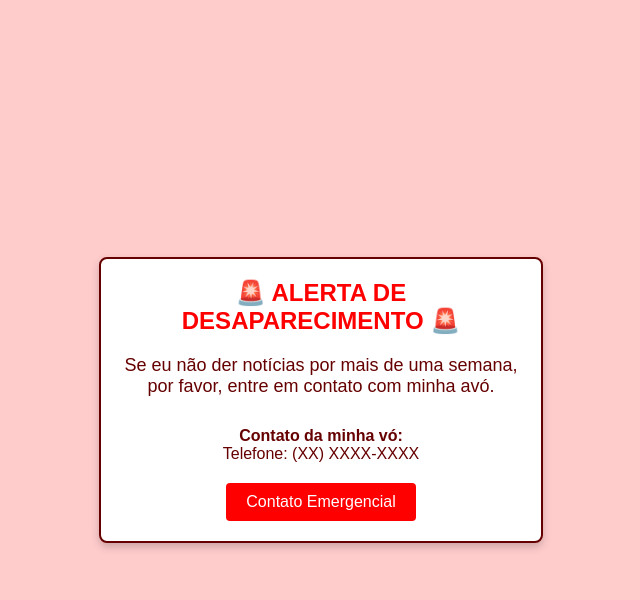
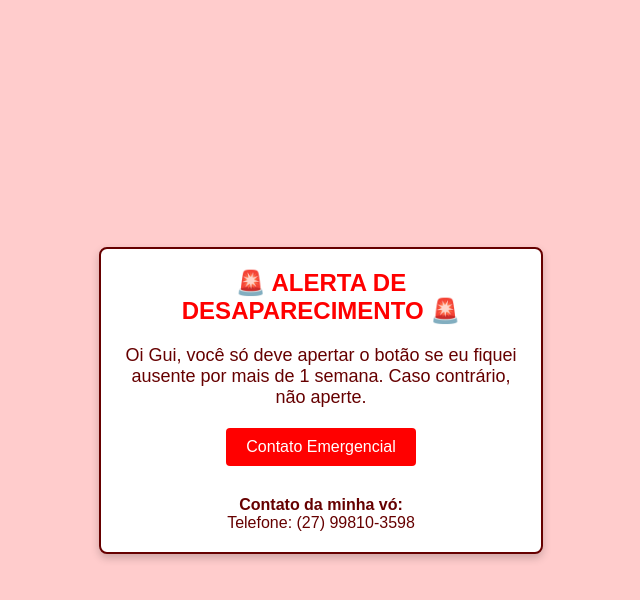
Before and after one commit to 663333356/alerta-sumico, a plain HTML site: page index.html in a window 1280 px wide. Both pictures are taken after a click on the button "Contato Emergencial". Shown: the whole page, without its empty margins (319-959 px from the left). Drawn offline with Linux system fonts and the light colour scheme.

Commit message:
Update index.html

```diff
--- a/index.html
+++ b/index.html
@@ -37,6 +37,7 @@
         .contato {
             margin-top: 30px;
             font-size: 16px;
+            display: none; /* Oculto inicialmente */
         }
         .botao {
             margin-top: 20px;
@@ -49,18 +50,23 @@
             font-size: 16px;
         }
     </style>
+    <script>
+        function mostrarContato() {
+            document.getElementById("contatoVovo").style.display = "block";
+        }
+    </script>
 </head>
 <body>
     <div class="container">
         <div class="alerta">🚨 ALERTA DE DESAPARECIMENTO 🚨</div>
         <div class="mensagem">
-            Se eu não der notícias por mais de uma semana, por favor, entre em contato com minha avó.
+            Oi Gui, você só deve apertar o botão se eu fiquei ausente por mais de 1 semana. Caso contrário, não aperte.
         </div>
-        <div class="contato">
+        <button class="botao" onclick="mostrarContato()">Contato Emergencial</button>
+        <div id="contatoVovo" class="contato">
             <strong>Contato da minha vó:</strong><br>
-            Telefone: (XX) XXXX-XXXX
+            Telefone: (27) 99810-3598
         </div>
-        <button class="botao" onclick="alert('Entre em contato com a minha vó caso eu suma!')">Contato Emergencial</button>
     </div>
 </body>
 </html>
```
